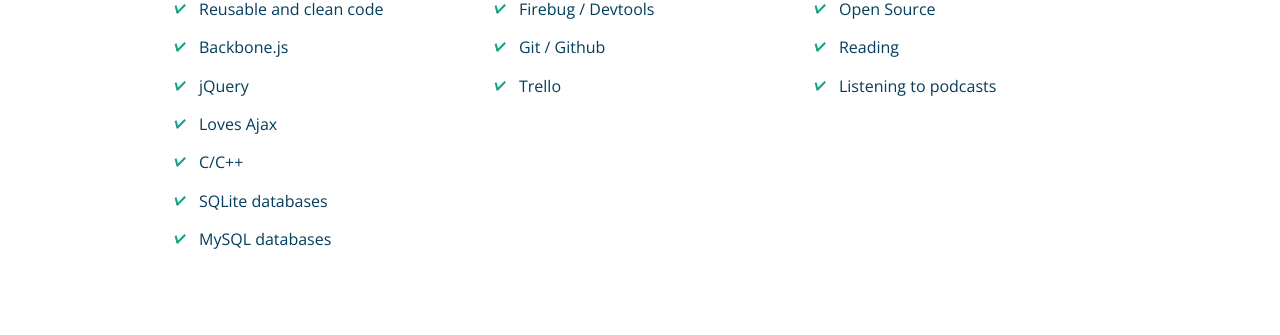
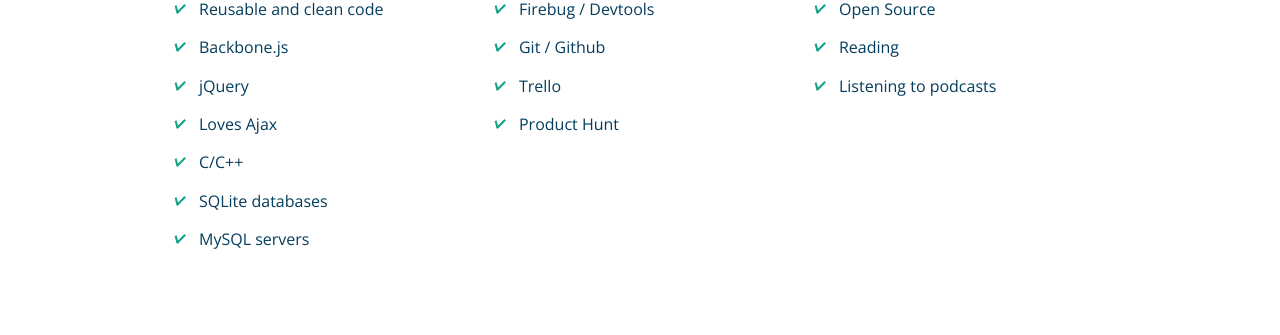
Before and after one commit to ashking/ashwinkumar.me, a Jekyll site: the page built from index.html, in a window 1280 px wide and 900 px high, scrolled down 1204 px. Shown: the part 147-482 px from the top of the window. Built offline with Jekyll 4.4.1, drawn with Linux system fonts in a browser that asks for light colours; nearby versions of some CDN libraries; Markdown is read by kramdown in place of the engine named in the settings.

Commit message:
corrections

```diff
--- a/_layouts/home.html
+++ b/_layouts/home.html
@@ -72,7 +72,7 @@
           <li>Loves Ajax</li>
           <li>C/C++</li>
           <li>SQLite databases</li>
-          <li>MySQL databases</li>
+          <li>MySQL servers</li>
         </ul>
       </div>
 
@@ -84,6 +84,7 @@
           <li>Firebug / Devtools</li>
           <li>Git / Github</li>
           <li>Trello</li>
+          <li>Product Hunt</li>
         </ul>
       </div>
 
```
